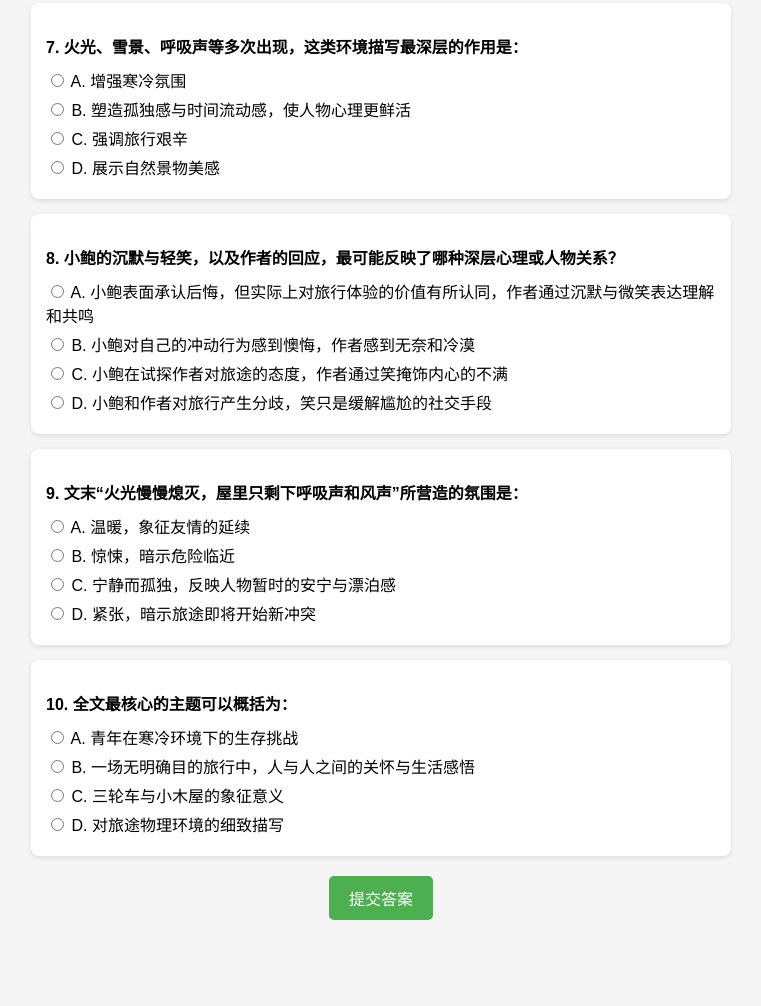
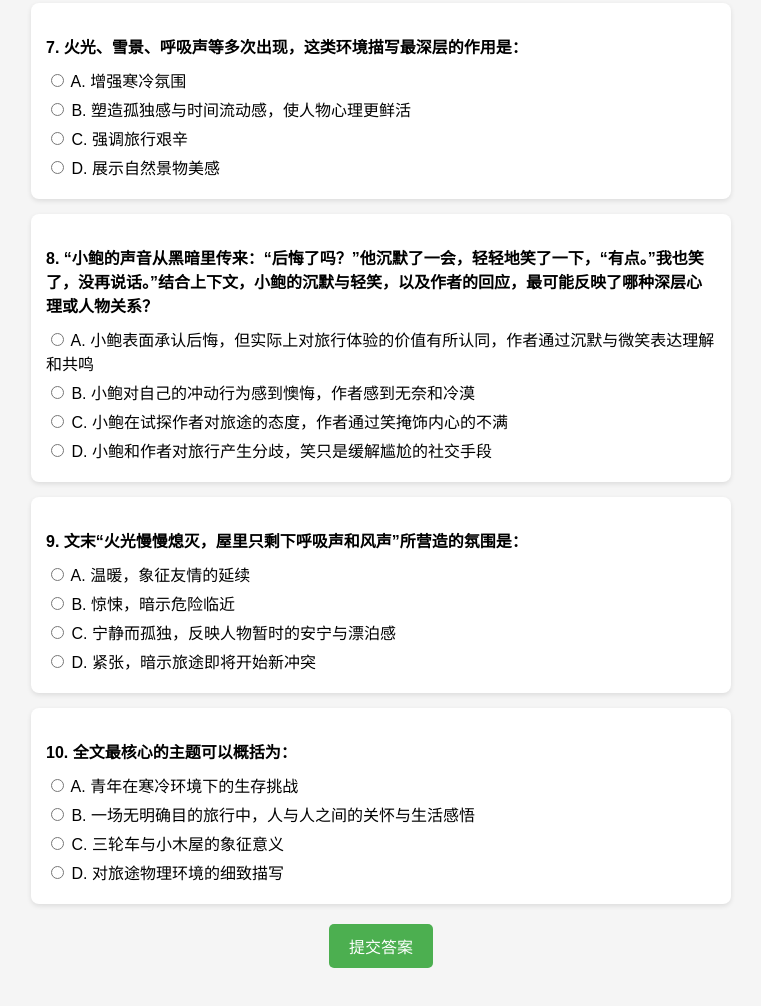
Before and after one commit to wch0532/myblog, a plain HTML site: page details/quiz.html in a window 1280 px wide. Shown: the part 1388-2394 px from the top of the page, without its empty margins (259-1020 px from the left). Drawn offline with Linux system fonts and the light colour scheme.

Commit message:
修改雨中三轮题目缺失

```diff
--- a/details/quiz.html
+++ b/details/quiz.html
@@ -114,7 +114,7 @@
         </div>
 
         <div class="question">
-            <p>8. 小鲍的沉默与轻笑，以及作者的回应，最可能反映了哪种深层心理或人物关系？</p>
+            <p>8. “小鲍的声音从黑暗里传来：“后悔了吗？”他沉默了一会，轻轻地笑了一下，“有点。”我也笑了，没再说话。”结合上下文，小鲍的沉默与轻笑，以及作者的回应，最可能反映了哪种深层心理或人物关系？</p>
             <label><input type="radio" name="q8" value="A"> A. 小鲍表面承认后悔，但实际上对旅行体验的价值有所认同，作者通过沉默与微笑表达理解和共鸣</label>
             <label><input type="radio" name="q8" value="B"> B. 小鲍对自己的冲动行为感到懊悔，作者感到无奈和冷漠</label>
             <label><input type="radio" name="q8" value="C"> C. 小鲍在试探作者对旅途的态度，作者通过笑掩饰内心的不满</label>
```
